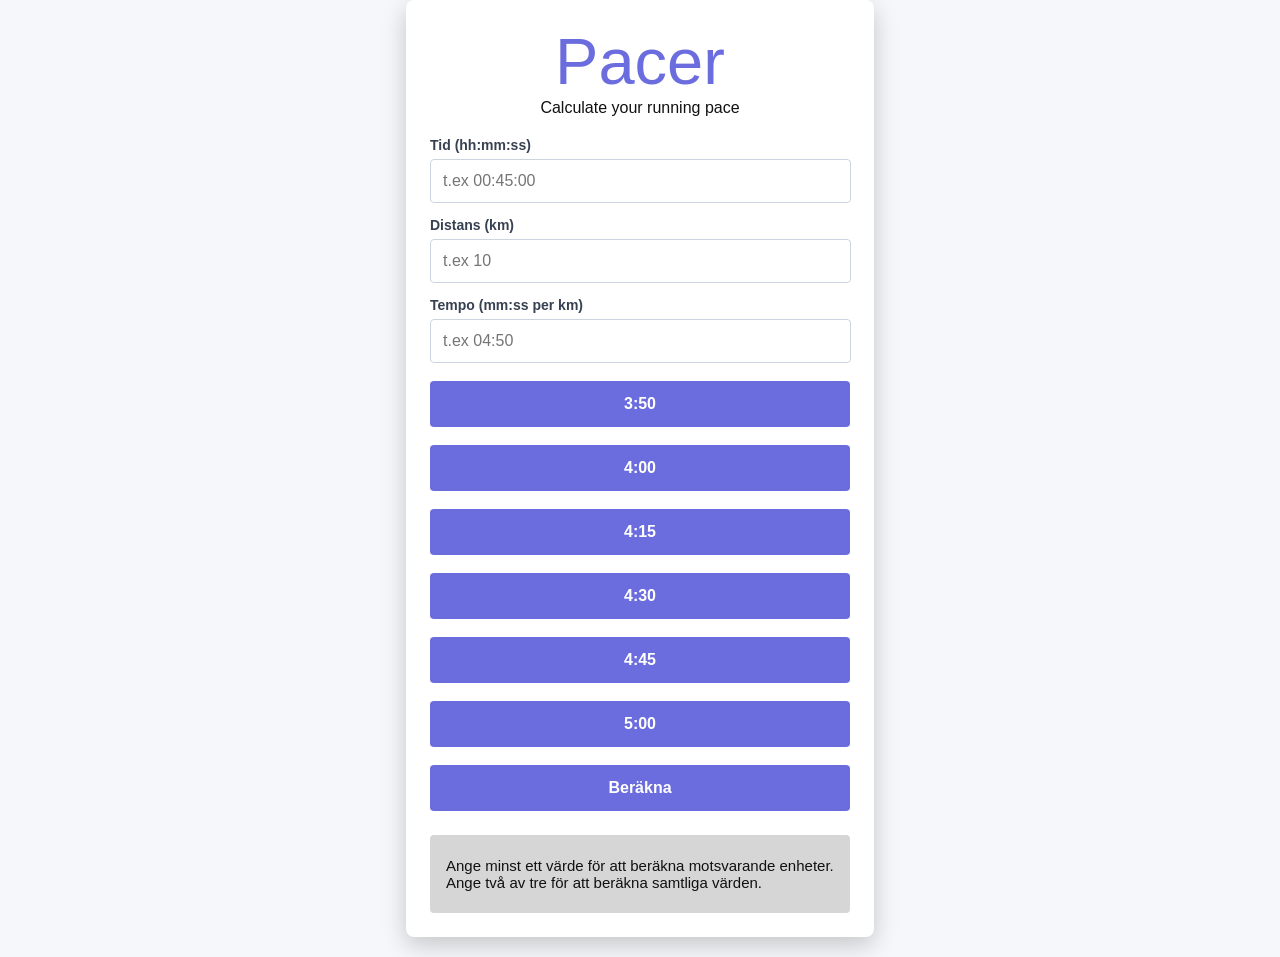
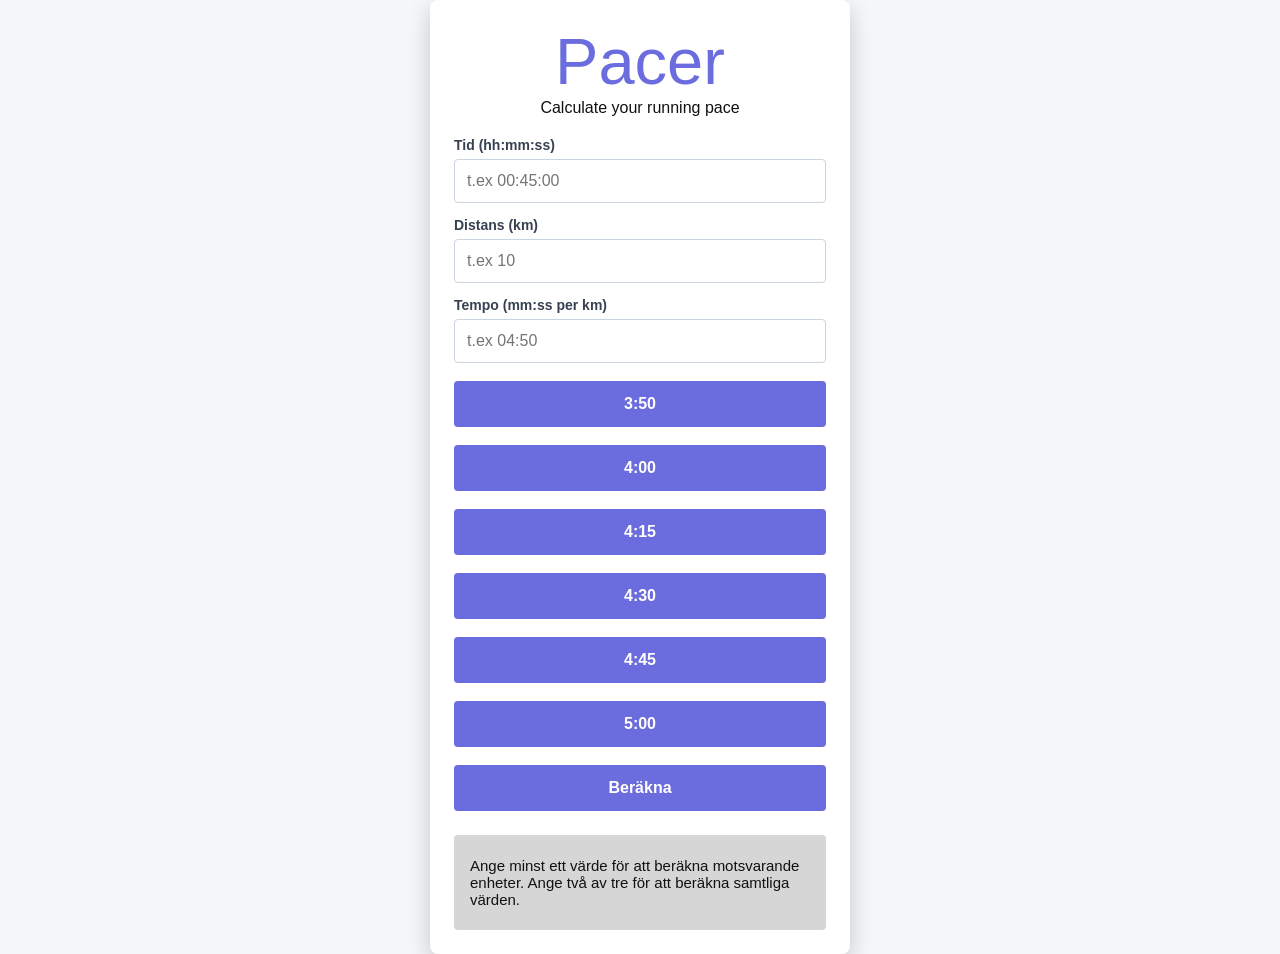

added box sizing so we can 100% with

--- a/css/styles.css
+++ b/css/styles.css
@@ -1,4 +1,3 @@
-
 /* LIGHT THEME */
 :root {
   --bg: #f5f7fa;
@@ -9,7 +8,7 @@
   --quick-buttons-text: #000;
   --quick-buttons-hover-bg: #6b6dde;
   --muted: #374151;
-  --calculate-button-bg-hover:#3f4096;
+  --calculate-button-bg-hover: #3f4096;
   --result: #181723;
   --result-bg: #d6d6d6;
 }
@@ -22,13 +21,18 @@
     --card-bg: #10101a;
     --primary: #6b6dde;
     --quick-buttons-bg: #212038;
-    --quick-buttons-text: #fff;;
+    --quick-buttons-text: #fff;
+    ;
     --quick-buttons-hover-bg: #3f4096;
     --muted: #5b6179;
-    --calculate-button-bg-hover:#3f4096;
+    --calculate-button-bg-hover: #3f4096;
     --result: #181723;
     --result-bg: #5b6179;
   }
+}
+
+* {
+  box-sizing: border-box;
 }
 
 body {
@@ -46,9 +50,8 @@ body {
 .container {
   background: var(--card-bg);
   padding: 24px;
-  margin-bottom: 20px;
   border-radius: 8px;
-  box-shadow: 0 8px 24px rgba(0,0,0,0.2);
+  box-shadow: 0 8px 24px rgba(0, 0, 0, 0.2);
   max-width: 420px;
   width: 100%;
   animation: fadeIn 0.4s ease;
@@ -78,7 +81,7 @@ label {
 }
 
 input {
-  width: 94%;
+  width: 100%;
   padding: 12px;
   font-size: 16px;
   border: 1px solid #cbd5e1;
@@ -91,7 +94,7 @@ input {
 
 input:focus {
   border-color: var(--primary);
-  box-shadow: 0 0 0 3px rgba(37,99,235,0.2);
+  box-shadow: 0 0 0 3px rgba(37, 99, 235, 0.2);
 }
 
 .quick-buttons {
@@ -146,7 +149,7 @@ button:active {
 }
 
 #clearBtn {
-  color:#fff;
+  color: #fff;
   flex: 2;
   background: #EE4266;
 }
@@ -174,11 +177,25 @@ button:active {
 }
 
 @keyframes fadeIn {
-  from { opacity: 0; transform: scale(0.95); }
-  to { opacity: 1; transform: scale(1); }
+  from {
+    opacity: 0;
+    transform: scale(0.95);
+  }
+
+  to {
+    opacity: 1;
+    transform: scale(1);
+  }
 }
 
 @keyframes fadeInUp {
-  from { opacity: 0; transform: translateY(12px); }
-  to { opacity: 1; transform: translateY(0); }
+  from {
+    opacity: 0;
+    transform: translateY(12px);
+  }
+
+  to {
+    opacity: 1;
+    transform: translateY(0);
+  }
 }
